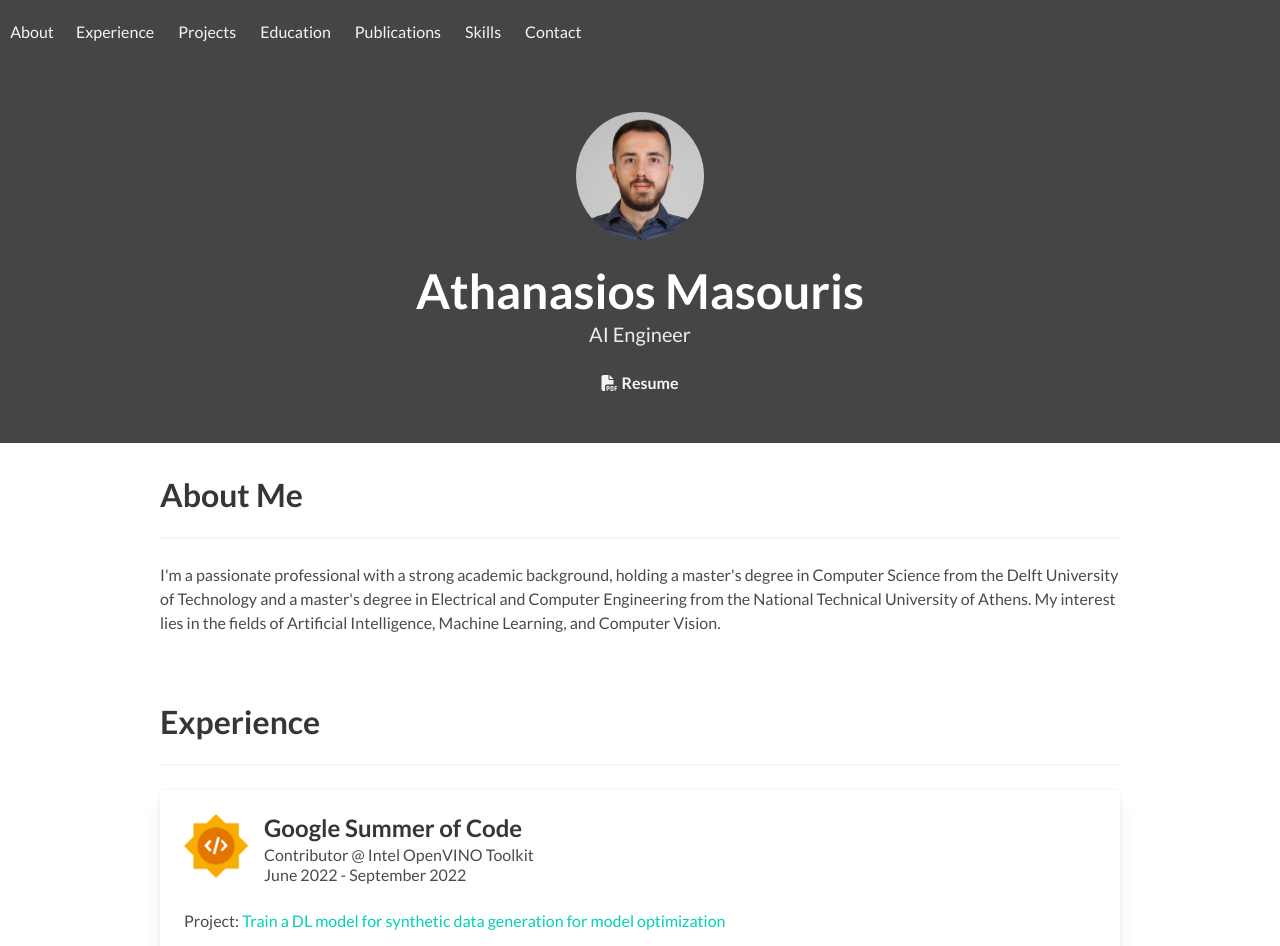
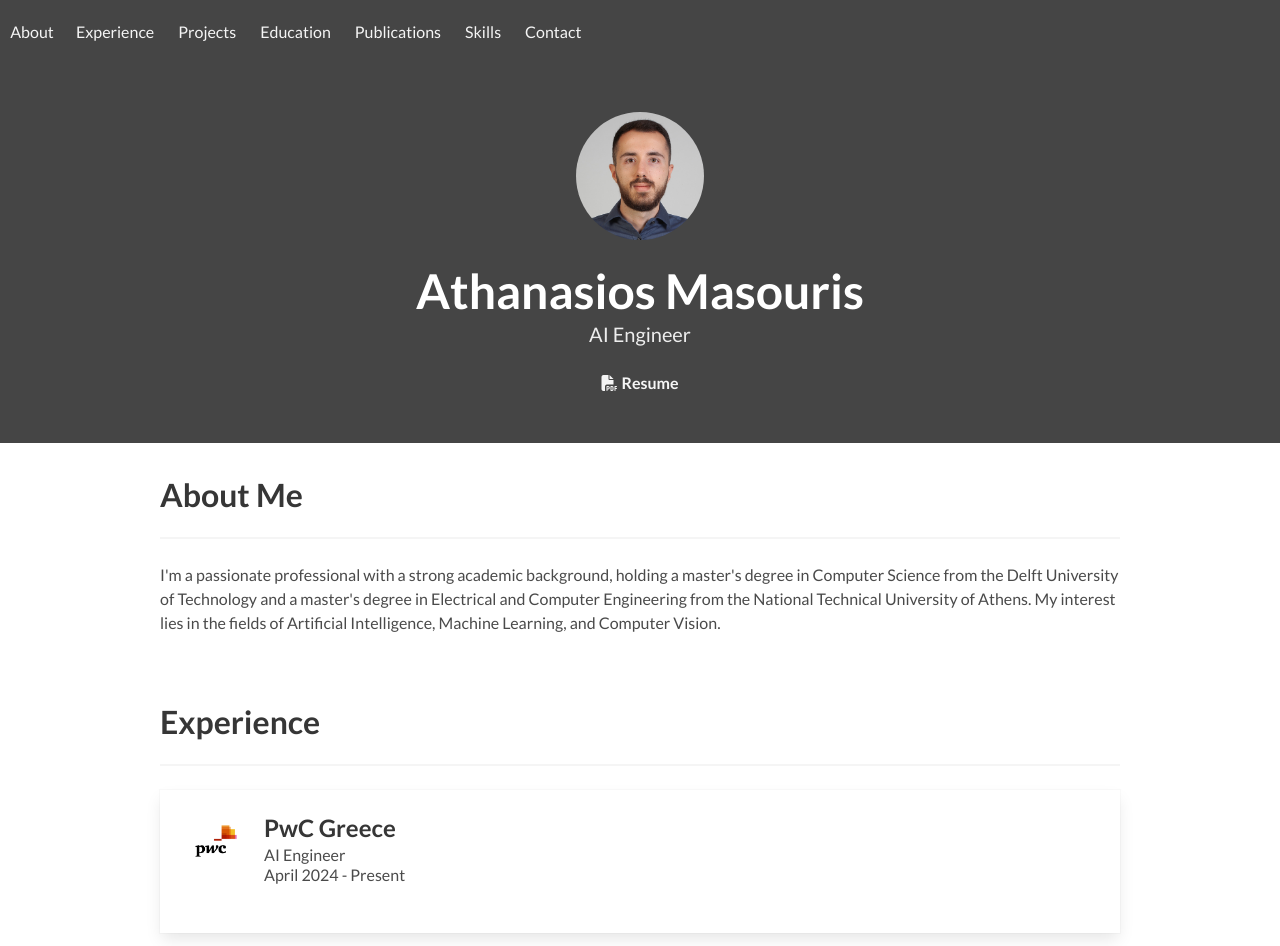
Before and after one commit to ThanosM97/thanosm97.github.io, a plain HTML site: page index.html in a window 1280 px wide. Shown: the top 946 px of the page. Drawn offline with Linux system fonts and the light colour scheme.

Commit message:
Update experience

```diff
--- a/index.html
+++ b/index.html
@@ -105,7 +105,30 @@
     <div class="container">
       <h1 id="experience" class="title">Experience</h1>
       <hr />
+
+
       <div class="card">
+        <div class="card-content">
+          <div class="media">
+            <div class="media-left">
+              <figure class="image is-64x64">
+                <img src="img/pwc_logo.png" alt="Placeholder image">
+              </figure>
+            </div>
+            <div class="media-content">
+              <p class="title is-4">PwC Greece</p>
+              <p class="subtitle is-6"> AI Engineer <br> <time datetime="2022-6">April
+                  2024</time> -
+                <time>Present</time>
+              </p>
+            </div>
+          </div>
+          <div class="content">
+          </div>
+        </div>
+      </div>
+
+      <div class="card card-gap">
         <div class="card-content">
           <div class="media">
             <div class="media-left">
@@ -150,6 +173,8 @@
           </div>
         </div>
       </div>
+
+
       <div class="card card-gap">
         <div class="card-content">
           <div class="media">
```
Also changed, not shown: img/pwc_logo.png (added).
